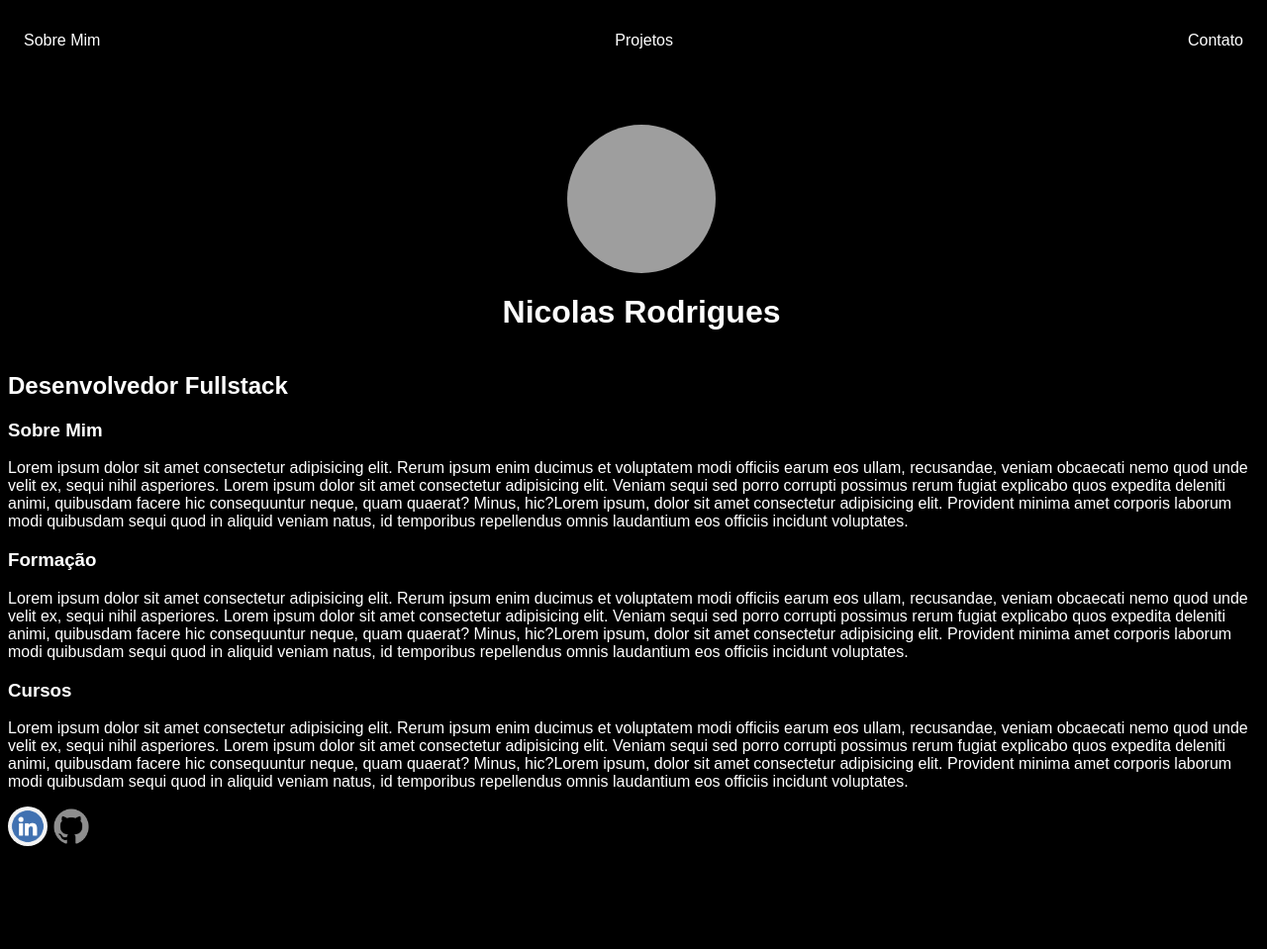
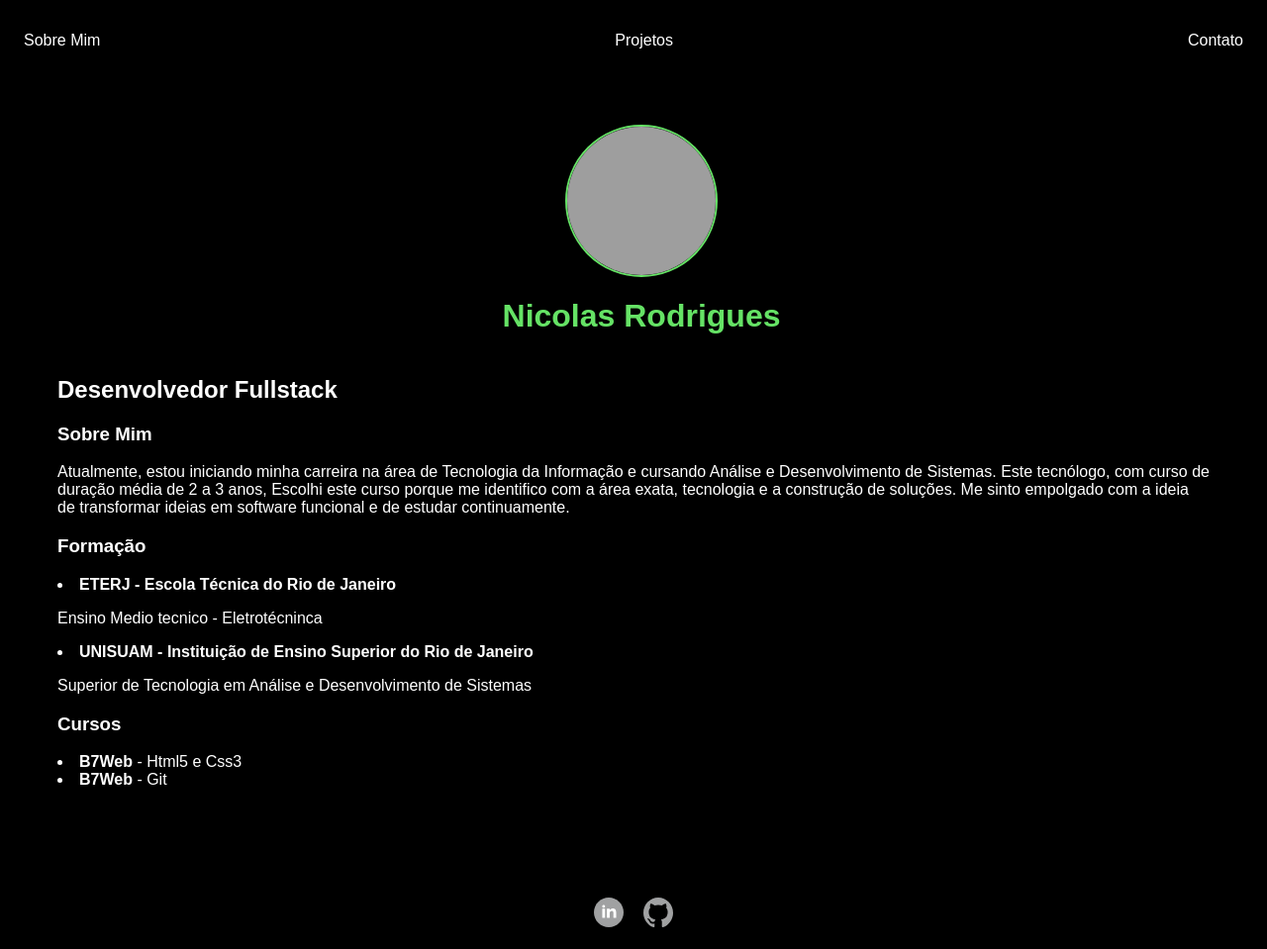
Before and after one commit to Nickous-Dev7/Casulo-Tecnol-gico, a plain HTML site: page index.html in a window 1280 px wide. Shown: the whole page at 99% size. Before the commit the page ends 867 px from the top, so only its background shows below. Drawn offline with Linux system fonts and the light colour scheme; grey boxes are pictures that could not be loaded.

Commit message:
feat: update footer with social media links and improve layout; remove unused image

```diff
--- a/index.html
+++ b/index.html
@@ -13,10 +13,10 @@
           <a href="index.html">Sobre Mim</a>
         </li>
         <li>
-          <a href="Project.html">Projetos</a>
+          <a href="Project.html " target="_blank">Projetos</a>
         </li>
         <li>
-          <a href="contact.html">Contato</a>
+          <a href="contact.html" target="_blank">Contato</a>
         </li>
       </ul>
     </nav>
@@ -29,59 +29,115 @@
         <h1><strong>Nicolas Rodrigues</strong></h1>
       </div>
       <main>
-        <section>
+        <section class="section">
           <h2>Desenvolvedor Fullstack</h2>
           <h3>Sobre Mim</h3>
           <p>
-            Lorem ipsum dolor sit amet consectetur adipisicing elit. Rerum ipsum
-            enim ducimus et voluptatem modi officiis earum eos ullam,
-            recusandae, veniam obcaecati nemo quod unde velit ex, sequi nihil
-            asperiores. Lorem ipsum dolor sit amet consectetur adipisicing elit.
-            Veniam sequi sed porro corrupti possimus rerum fugiat explicabo quos
-            expedita deleniti animi, quibusdam facere hic consequuntur neque,
-            quam quaerat? Minus, hic?Lorem ipsum, dolor sit amet consectetur
-            adipisicing elit. Provident minima amet corporis laborum modi
-            quibusdam sequi quod in aliquid veniam natus, id temporibus
-            repellendus omnis laudantium eos officiis incidunt voluptates.
+            Atualmente, estou iniciando minha carreira na área de Tecnologia da
+            Informação e cursando Análise e Desenvolvimento de Sistemas. Este
+            tecnólogo, com curso de duração média de 2 a 3 anos, Escolhi este
+            curso porque me identifico com a área exata, tecnologia e a
+            construção de soluções. Me sinto empolgado com a ideia de
+            transformar ideias em software funcional e de estudar continuamente.
           </p>
           <h3>Formação</h3>
-          <p>
-            Lorem ipsum dolor sit amet consectetur adipisicing elit. Rerum ipsum
-            enim ducimus et voluptatem modi officiis earum eos ullam,
-            recusandae, veniam obcaecati nemo quod unde velit ex, sequi nihil
-            asperiores. Lorem ipsum dolor sit amet consectetur adipisicing elit.
-            Veniam sequi sed porro corrupti possimus rerum fugiat explicabo quos
-            expedita deleniti animi, quibusdam facere hic consequuntur neque,
-            quam quaerat? Minus, hic?Lorem ipsum, dolor sit amet consectetur
-            adipisicing elit. Provident minima amet corporis laborum modi
-            quibusdam sequi quod in aliquid veniam natus, id temporibus
-            repellendus omnis laudantium eos officiis incidunt voluptates.
-          </p>
+          <li><strong>ETERJ - Escola Técnica do Rio de Janeiro</strong></li>
+          <p>Ensino Medio tecnico - Eletrotécninca</p>
+
+          <li>
+            <strong
+              >UNISUAM - Instituição de Ensino Superior do Rio de
+              Janeiro</strong
+            >
+          </li>
+          <p>Superior de Tecnologia em Análise e Desenvolvimento de Sistemas</p>
+
           <h3>Cursos</h3>
-          <p>
-            Lorem ipsum dolor sit amet consectetur adipisicing elit. Rerum ipsum
-            enim ducimus et voluptatem modi officiis earum eos ullam,
-            recusandae, veniam obcaecati nemo quod unde velit ex, sequi nihil
-            asperiores. Lorem ipsum dolor sit amet consectetur adipisicing elit.
-            Veniam sequi sed porro corrupti possimus rerum fugiat explicabo quos
-            expedita deleniti animi, quibusdam facere hic consequuntur neque,
-            quam quaerat? Minus, hic?Lorem ipsum, dolor sit amet consectetur
-            adipisicing elit. Provident minima amet corporis laborum modi
-            quibusdam sequi quod in aliquid veniam natus, id temporibus
-            repellendus omnis laudantium eos officiis incidunt voluptates.
-          </p>
+          <Li><Strong>B7Web</Strong> - Html5 e Css3</Li>
+          <Li><strong>B7Web</strong> - Git</Li>
         </section>
-        <main>
-          <footer>
-            <a href="https://www.linkedin.com/in/nicolas-tavares-b73935245/" target="_blank">
-              <img src="./assets/img/download.png" alt="Linkedin" />
-            </a>
-            <a href="https://github.com/Nickous-Dev7" target="_blank">
-              <img src="./assets/img/icone-github-grise.png" alt="Github"/>
-            </a>
-          </footer>
-        </main>
       </main>
     </header>
+
+    <footer>
+      <a
+        href="https://www.linkedin.com/in/nicolas-tavares-b73935245/"
+        target="_blank"
+      >
+        <svg
+          height="30px"
+          width="30px"
+          version="1.1"
+          id="Layer_1"
+          xmlns="http://www.w3.org/2000/svg"
+          xmlns:xlink="http://www.w3.org/1999/xlink"
+          viewBox="0 0 291.319 291.319"
+          xml:space="preserve"
+          fill="#000000"
+        >
+          <g id="SVGRepo_bgCarrier" stroke-width="0"></g>
+          <g
+            id="SVGRepo_tracerCarrier"
+            stroke-linecap="round"
+            stroke-linejoin="round"
+          ></g>
+          <g id="SVGRepo_iconCarrier">
+            <g>
+              <path
+                style="fill: #a0a1a2"
+                d="M145.659,0c80.45,0,145.66,65.219,145.66,145.66s-65.21,145.659-145.66,145.659S0,226.1,0,145.66 S65.21,0,145.659,0z"
+              ></path>
+              <path
+                style="fill: #ffffff"
+                d="M82.079,200.136h27.275v-90.91H82.079V200.136z M188.338,106.077 c-13.237,0-25.081,4.834-33.483,15.504v-12.654H127.48v91.21h27.375v-49.324c0-10.424,9.55-20.593,21.512-20.593 s14.912,10.169,14.912,20.338v49.57h27.275v-51.6C218.553,112.686,201.584,106.077,188.338,106.077z M95.589,100.141 c7.538,0,13.656-6.118,13.656-13.656S103.127,72.83,95.589,72.83s-13.656,6.118-13.656,13.656S88.051,100.141,95.589,100.141z"
+              ></path>
+            </g>
+          </g>
+        </svg>
+      </a>
+      <a href="https://github.com/Nickous-Dev7" target="_blank">
+        <svg
+          width="30px"
+          height="30px"
+          viewBox="0 0 20 20"
+          version="1.1"
+          xmlns="http://www.w3.org/2000/svg"
+          xmlns:xlink="http://www.w3.org/1999/xlink"
+          fill="#000000"
+        >
+          <g id="SVGRepo_bgCarrier" stroke-width="0"></g>
+          <g
+            id="SVGRepo_tracerCarrier"
+            stroke-linecap="round"
+            stroke-linejoin="round"
+          ></g>
+          <g id="SVGRepo_iconCarrier">
+            <title>github [#ffffff]</title>
+            <desc>Created with Sketch.</desc>
+            <defs></defs>
+            <g
+              id="Page-1"
+              stroke="none"
+              stroke-width="1"
+              fill="none"
+              fill-rule="evenodd"
+            >
+              <g
+                id="Dribbble-Light-Preview"
+                transform="translate(-140.000000, -7559.000000)"
+                fill="#a0a1a2"
+              >
+                <g id="icons" transform="translate(56.000000, 160.000000)">
+                  <path
+                    d="M94,7399 C99.523,7399 104,7403.59 104,7409.253 C104,7413.782 101.138,7417.624 97.167,7418.981 C96.66,7419.082 96.48,7418.762 96.48,7418.489 C96.48,7418.151 96.492,7417.047 96.492,7415.675 C96.492,7414.719 96.172,7414.095 95.813,7413.777 C98.04,7413.523 100.38,7412.656 100.38,7408.718 C100.38,7407.598 99.992,7406.684 99.35,7405.966 C99.454,7405.707 99.797,7404.664 99.252,7403.252 C99.252,7403.252 98.414,7402.977 96.505,7404.303 C95.706,7404.076 94.85,7403.962 94,7403.958 C93.15,7403.962 92.295,7404.076 91.497,7404.303 C89.586,7402.977 88.746,7403.252 88.746,7403.252 C88.203,7404.664 88.546,7405.707 88.649,7405.966 C88.01,7406.684 87.619,7407.598 87.619,7408.718 C87.619,7412.646 89.954,7413.526 92.175,7413.785 C91.889,7414.041 91.63,7414.493 91.54,7415.156 C90.97,7415.418 89.522,7415.871 88.63,7414.304 C88.63,7414.304 88.101,7413.319 87.097,7413.247 C87.097,7413.247 86.122,7413.234 87.029,7413.87 C87.029,7413.87 87.684,7414.185 88.139,7415.37 C88.139,7415.37 88.726,7417.2 91.508,7416.58 C91.513,7417.437 91.522,7418.245 91.522,7418.489 C91.522,7418.76 91.338,7419.077 90.839,7418.982 C86.865,7417.627 84,7413.783 84,7409.253 C84,7403.59 88.478,7399 94,7399"
+                    id="github-[#ffffff]"
+                  ></path>
+                </g>
+              </g>
+            </g>
+          </g>
+        </svg>
+      </a>
+    </footer>
   </body>
 </html>
--- a/styles/styles.css
+++ b/styles/styles.css
@@ -2,6 +2,7 @@ body {
     color: white;
     background-color: black;
     font-family: Arial, Helvetica, sans-serif;
+
 }
 ul {
     display: flex;
@@ -21,10 +22,12 @@ a{
     color: white;
     text-decoration: none;
 }
-img {
+header img {
     width: 150px;
     height: 150px;
     border-radius: 50%;
+    border: solid 2px rgb(101, 226, 101);
+
 }
 .center {
     text-align: center;
@@ -33,9 +36,23 @@ img {
     flex-direction: column;
     justify-content: center;
     align-items: center;
+    color: rgb(101, 226, 101);
 }
 .section {
-    padding: 30px;
+    padding: 0px 50px;
+
+}
+
+footer {
+    display: flex;
+    justify-content: center;
+    bottom: 0;
+    padding-top: 100px;
+
+}
+footer a{
+    margin: 10px;
+
 }
 footer img {
     width: 40px;
```
Also changed, not shown: assets/img/download.png (deleted), assets/img/icone-linkedin-ronde-grise.png (added).
